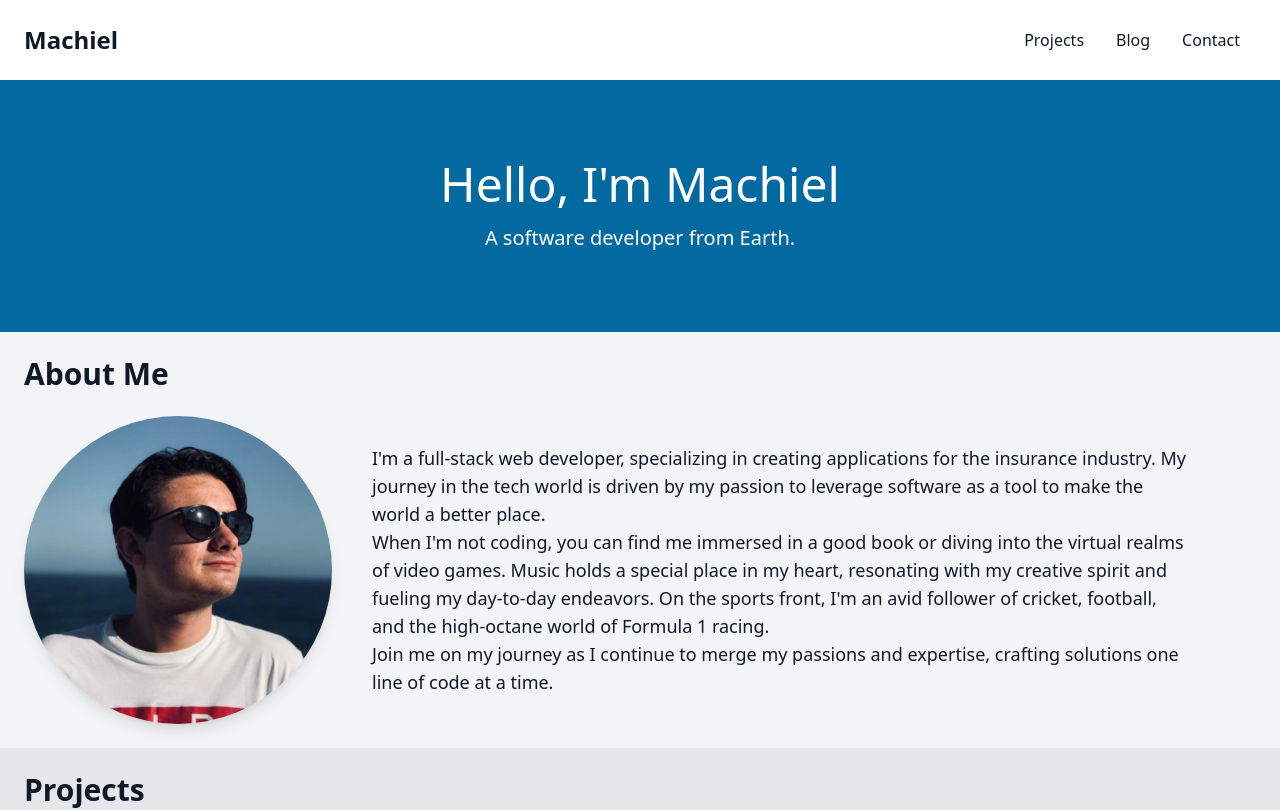
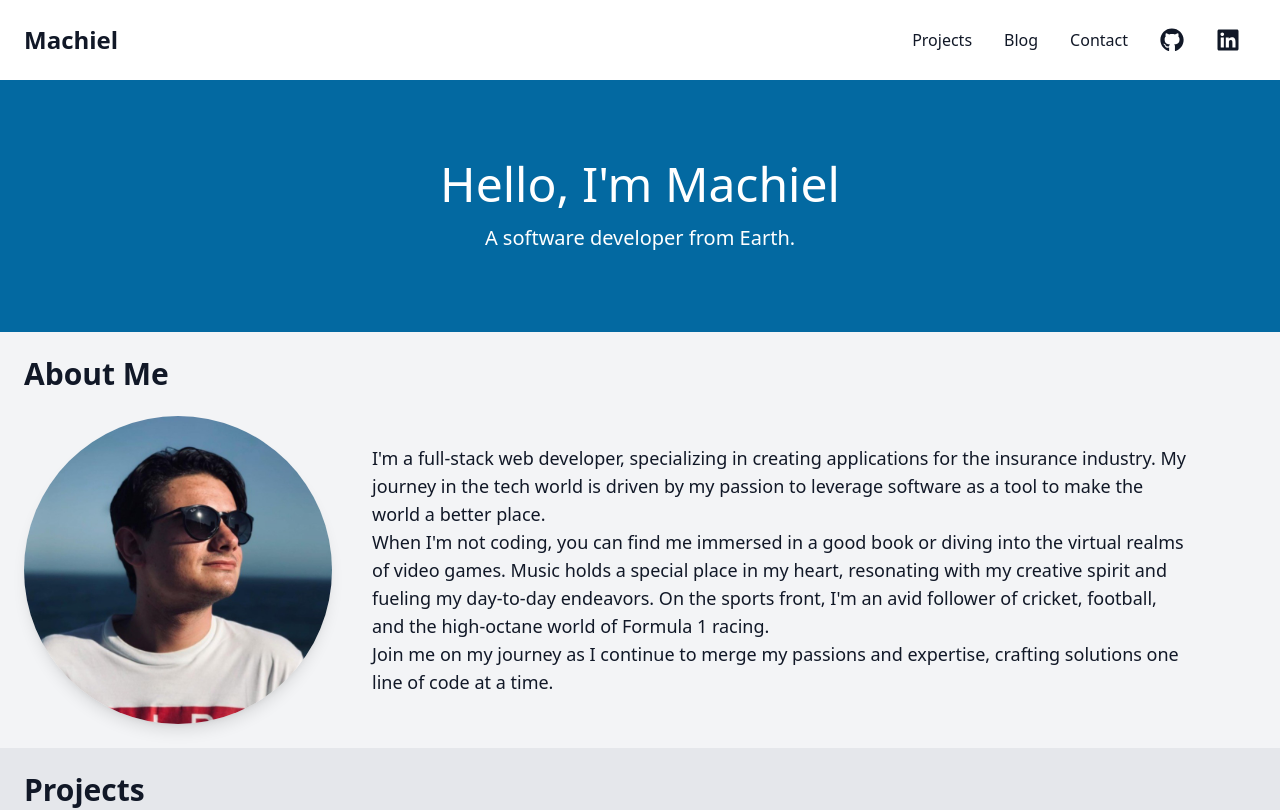
Before and after one commit to machiel27/portfolio, a React (Create React App) app: page / in a window 1280 px wide. Shown: the top 810 px of the page. Built offline with nearby package versions, Linux system fonts and the light colour scheme.

Commit message:
Update dependencies, add react-icons, add social media icons to portfolio

```diff
--- a/package.json
+++ b/package.json
@@ -8,6 +8,7 @@
     "@testing-library/user-event": "^13.5.0",
     "react": "^18.2.0",
     "react-dom": "^18.2.0",
+    "react-icons": "^4.10.1",
     "react-router-dom": "^6.15.0",
     "react-scripts": "5.0.1",
     "web-vitals": "^2.1.4"
--- a/src/Portfolio.js
+++ b/src/Portfolio.js
@@ -1,9 +1,10 @@
 import React from "react";
-import { Link } from 'react-router-dom';
+import { Link } from "react-router-dom";
 import meImage from "./me.jpg";
 import whatnowImage from "./whatnow.png";
 import somniumImage from "./somnium.png";
-import rpsImage from "./rock-paper-scissors.png"
+import rpsImage from "./rock-paper-scissors.png";
+import { FaGithub, FaLinkedin } from "react-icons/fa";
 
 function Portfolio() {
   return (
@@ -14,7 +15,7 @@ function Portfolio() {
           <Link to="/" className="text-2xl font-bold">
             Machiel
           </Link>
-          <div>
+          <div className="flex items-center">
             <Link to="/under-construction" className="mx-4">
               Projects
             </Link>
@@ -24,6 +25,22 @@ function Portfolio() {
             <Link to="/under-construction" className="mx-4">
               Contact
             </Link>
+            <a
+              href="https://github.com/machiel27"
+              target="_blank"
+              rel="noopener noreferrer"
+              className="mx-4"
+            >
+              <FaGithub size={24} />
+            </a>
+            <a
+              href="https://linkedin.com/in/machiel-van-der-walt-550343242"
+              target="_blank"
+              rel="noopener noreferrer"
+              className="mx-4"
+            >
+              <FaLinkedin size={24} />
+            </a>
           </div>
         </div>
       </nav>
@@ -73,7 +90,11 @@ function Portfolio() {
           <div className="grid grid-cols-1 md:grid-cols-2 lg:grid-cols-3 gap-10">
             {/* Single Project */}
             <div className="bg-white p-6 rounded-lg shadow-md">
-              <a href="https://whatnow-three.vercel.app">
+              <a
+                href="https://whatnow-three.vercel.app"
+                target="_blank"
+                rel="noopener noreferrer"
+              >
                 <img src={whatnowImage} alt="whatnow" className="mb-4" />
               </a>
               <h3 className="text-xl font-bold mb-4">
@@ -85,26 +106,33 @@ function Portfolio() {
               </p>
             </div>
             <div className="bg-white p-6 rounded-lg shadow-md">
-              <a href="https://machiel27.github.io/landing-page/">
+              <a
+                href="https://machiel27.github.io/landing-page/"
+                target="_blank"
+                rel="noopener noreferrer"
+              >
                 <img src={somniumImage} alt="somnium" className="mb-4" />
               </a>
-              <h3 className="text-xl font-bold mb-4">
-                Flexbox Landing Page
-              </h3>
+              <h3 className="text-xl font-bold mb-4">Flexbox Landing Page</h3>
               <p>
-                A simple, static Landing Page for a fictional company. Used to practice Flexbox design.
+                A simple, static Landing Page for a fictional company. Used to
+                practice Flexbox design.
               </p>
             </div>
             <div className="bg-white p-6 rounded-lg shadow-md">
-              <a href="https://machiel27.github.io/rock-paper-scissors/">
-                <img src={rpsImage} alt="rock-paper-scissors" className="mb-4" />
+              <a
+                href="https://machiel27.github.io/rock-paper-scissors/"
+                target="_blank"
+                rel="noopener noreferrer"
+              >
+                <img
+                  src={rpsImage}
+                  alt="rock-paper-scissors"
+                  className="mb-4"
+                />
               </a>
-              <h3 className="text-xl font-bold mb-4">
-                Rock, Paper, Scissors
-              </h3>
-              <p>
-                A Vanilla JavaScript game I created for the Odin Project.
-              </p>
+              <h3 className="text-xl font-bold mb-4">Rock, Paper, Scissors</h3>
+              <p>A Vanilla JavaScript game I created for the Odin Project.</p>
             </div>
           </div>
         </div>
```
Also changed, not shown: 1 other file (tests, documents, lock files or other folders).
